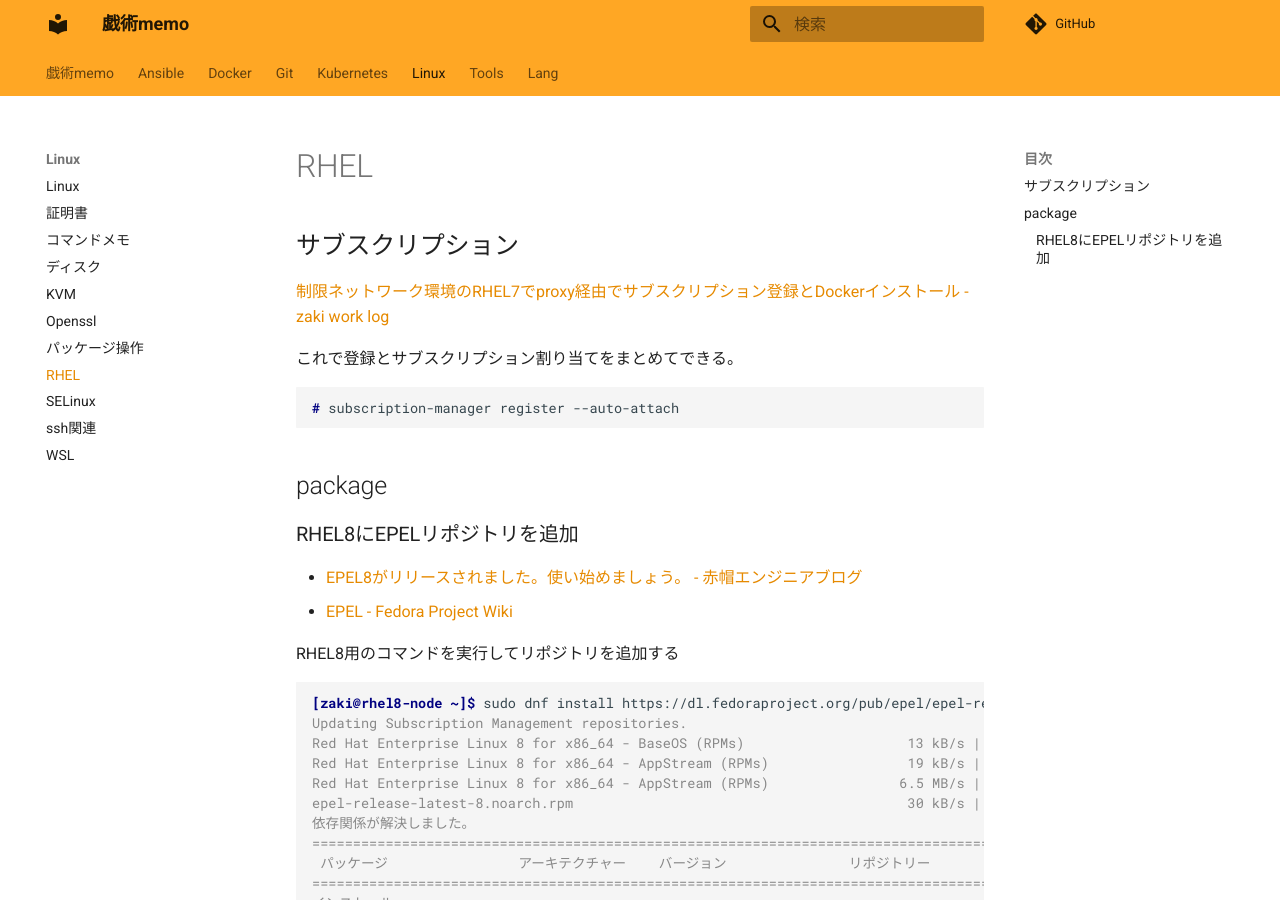
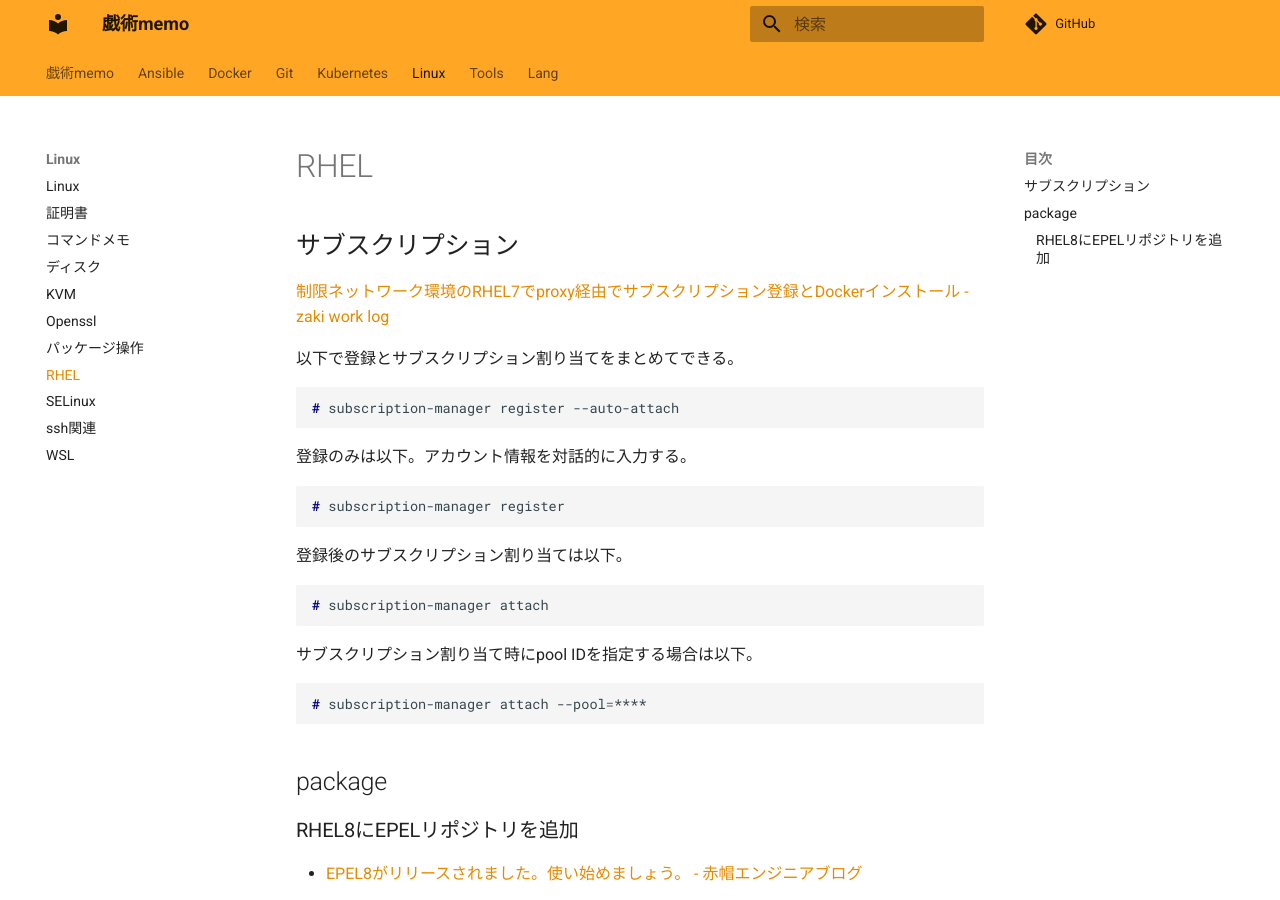
Before and after one commit to zaki-lknr/docs, an MkDocs documentation site: the page built from docs/Linux/rhel.md, in a window 1280 px wide and 900 px high. Built offline with MkDocs 1.6.1 and Material for MkDocs 9.7.7, drawn with Linux system fonts in a browser that asks for light colours; comment, search, counter and statistics services are not loaded.

Commit message:
add: linux/rhel: サブスクリプション割り当てのコマンド追加

````diff
--- a/docs/Linux/rhel.md
+++ b/docs/Linux/rhel.md
@@ -4,10 +4,28 @@
 
 [制限ネットワーク環境のRHEL7でproxy経由でサブスクリプション登録とDockerインストール - zaki work log](https://zaki-hmkc.hatenablog.com/entry/2020/09/05/160946)
 
-これで登録とサブスクリプション割り当てをまとめてできる。
+以下で登録とサブスクリプション割り当てをまとめてできる。
 
 ```console
 # subscription-manager register --auto-attach
+```
+
+登録のみは以下。アカウント情報を対話的に入力する。
+
+```console
+# subscription-manager register
+```
+
+登録後のサブスクリプション割り当ては以下。
+
+```console
+# subscription-manager attach
+```
+
+サブスクリプション割り当て時にpool IDを指定する場合は以下。
+
+```console
+# subscription-manager attach --pool=****
 ```
 
 ## package
````
